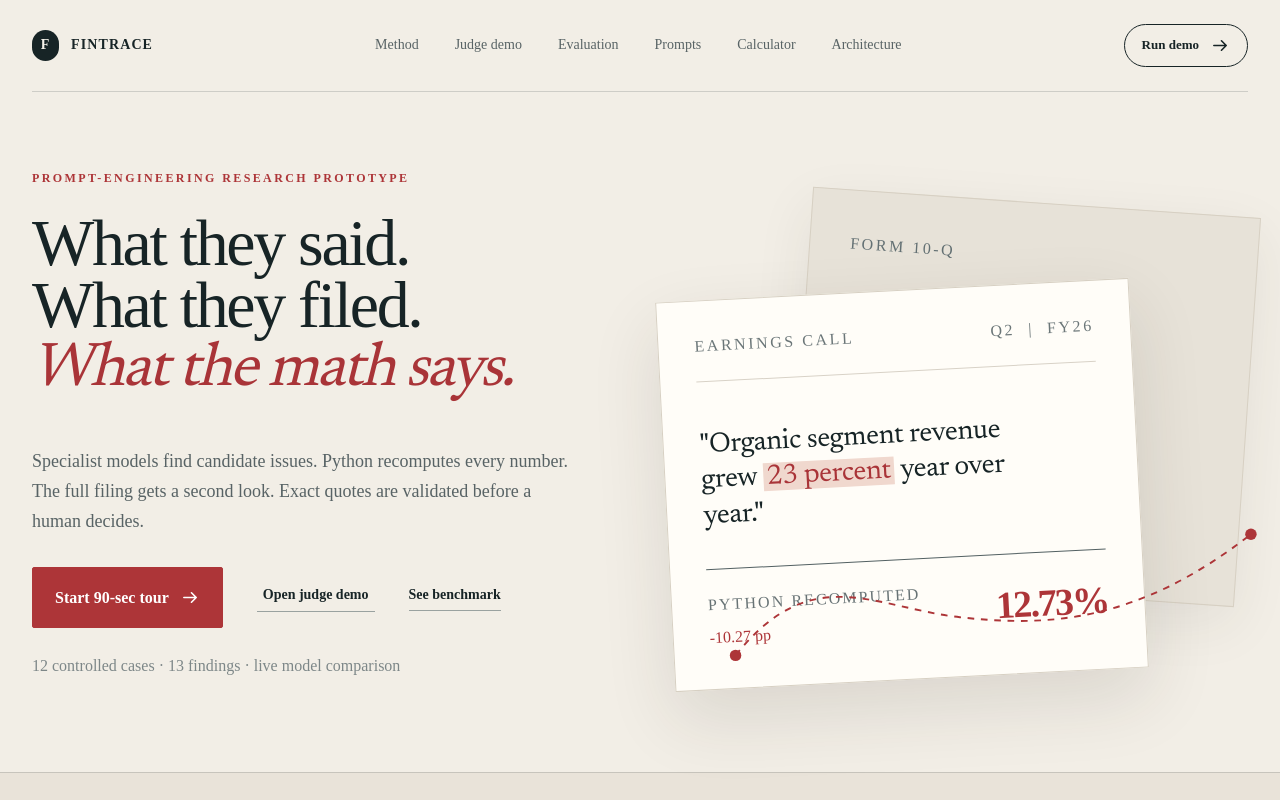
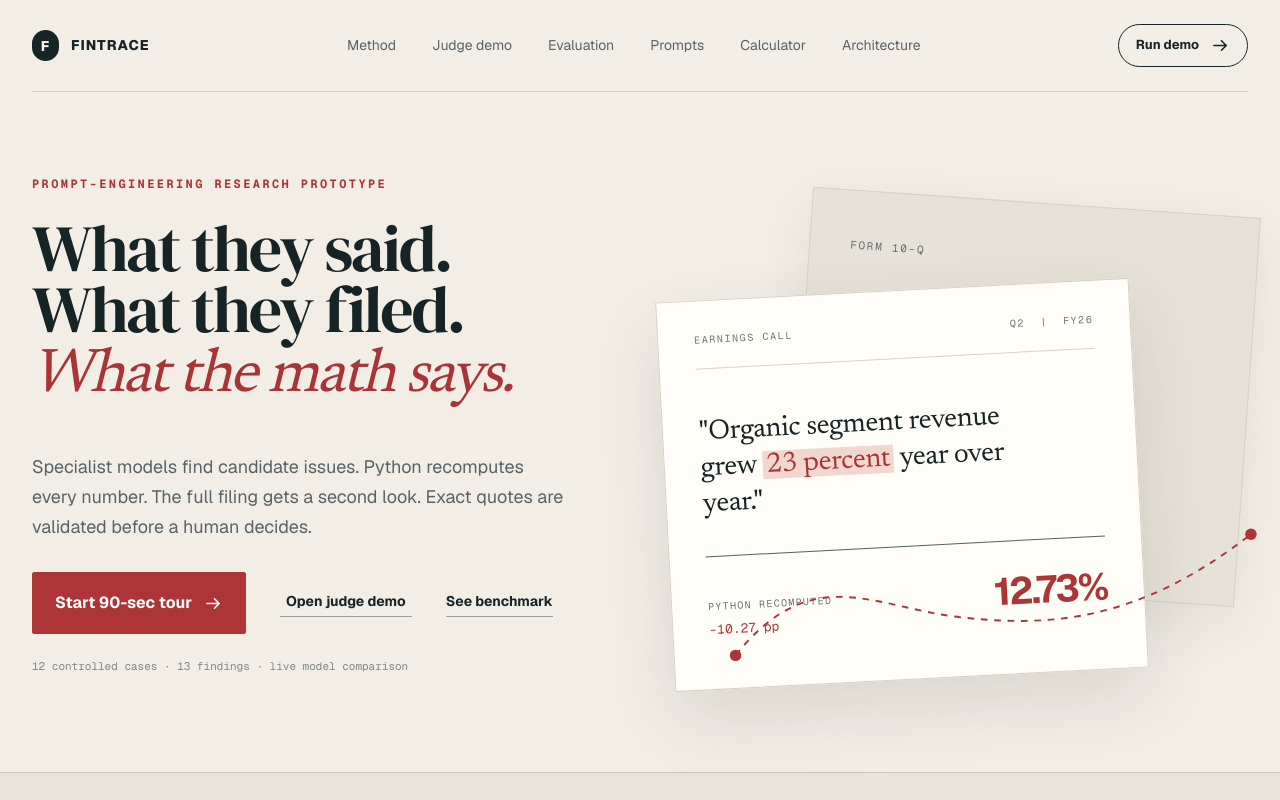
Before and after one commit to bhavyakeerthi3/fintrace, a Next.js app: page / in a window 1280 px wide. Shown: the top 800 px of the page. Built offline with nearby package versions, Linux system fonts and the light colour scheme.

Commit message:
Configure professional fonts and social metadata

```diff
--- a/app/layout.tsx
+++ b/app/layout.tsx
@@ -1,13 +1,28 @@
 import type { Metadata } from "next";
-import { DM_Sans, Newsreader } from "next/font/google";
+import { DM_Serif_Display, Newsreader } from "next/font/google";
+import { GeistSans } from "geist/font/sans";
+import { GeistMono } from "geist/font/mono";
 import "./globals.css";
 
-const sans = DM_Sans({ subsets: ["latin"], variable: "--font-sans" });
-const serif = Newsreader({ subsets: ["latin"], variable: "--font-serif" });
+const serif = Newsreader({ subsets: ["latin"], style: ["normal", "italic"], variable: "--font-serif" });
+const heroSerif = DM_Serif_Display({ subsets: ["latin"], weight: "400", variable: "--font-hero-serif" });
 
 export const metadata: Metadata = {
+  metadataBase: new URL("https://fintrace-fawn.vercel.app"),
   title: "FinTrace - Claims checked against filed numbers",
   description: "An evidence-first financial review pipeline.",
+  openGraph: {
+    title: "FinTrace - Evidence before interpretation",
+    description: "Financial claims checked against filed values with scoped model calls, deterministic calculation, quote validation, and human review.",
+    type: "website",
+    url: "https://fintrace-fawn.vercel.app",
+    siteName: "FinTrace",
+  },
+  twitter: {
+    card: "summary_large_image",
+    title: "FinTrace - Evidence before interpretation",
+    description: "What they said. What they filed. What the math says.",
+  },
 };
 
 export default function RootLayout({ children }: Readonly<{ children: React.ReactNode }>) {
@@ -16,7 +31,7 @@ export default function RootLayout({ children }: Readonly<{ children: React.Reac
       <head>
         <meta charSet="UTF-8" />
       </head>
-      <body className={`${sans.variable} ${serif.variable}`}>{children}</body>
+      <body className={`${GeistSans.variable} ${GeistMono.variable} ${serif.variable} ${heroSerif.variable}`}>{children}</body>
     </html>
   );
 }
```
